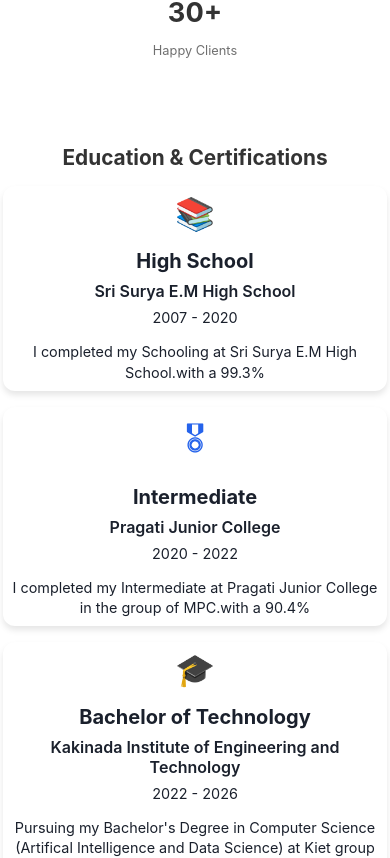
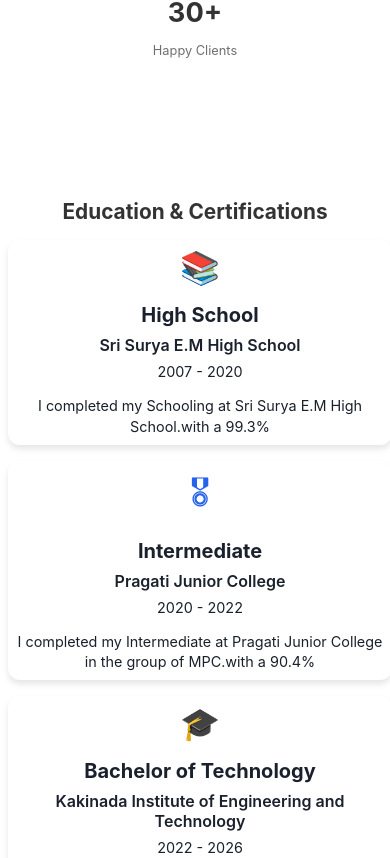
Before and after one commit to Aravindswamymajjuri/portfolio, a React (Create React App) app in the folder frontend/: page / in a window 390 px wide. Shown: the part 1751-2609 px from the top of the page. Built offline with nearby package versions, Linux system fonts and the light colour scheme.

Commit message:
updated educatioon css

```diff
--- a/frontend/src/components/education.css
+++ b/frontend/src/components/education.css
@@ -133,3 +133,18 @@
       padding: 0.5rem;
     }
   }
+
+
+  @media (max-width:1023px) {
+    .education-container{
+      padding-top: 70px;
+    }
+    .education-card{
+      margin: 0px 00px 0px 5px;
+    }
+  }
+  @media (min-width:1023px) and (max-width: 2561px) {
+    .education-container{
+      padding-top: 100px;
+    }
+  }
```
